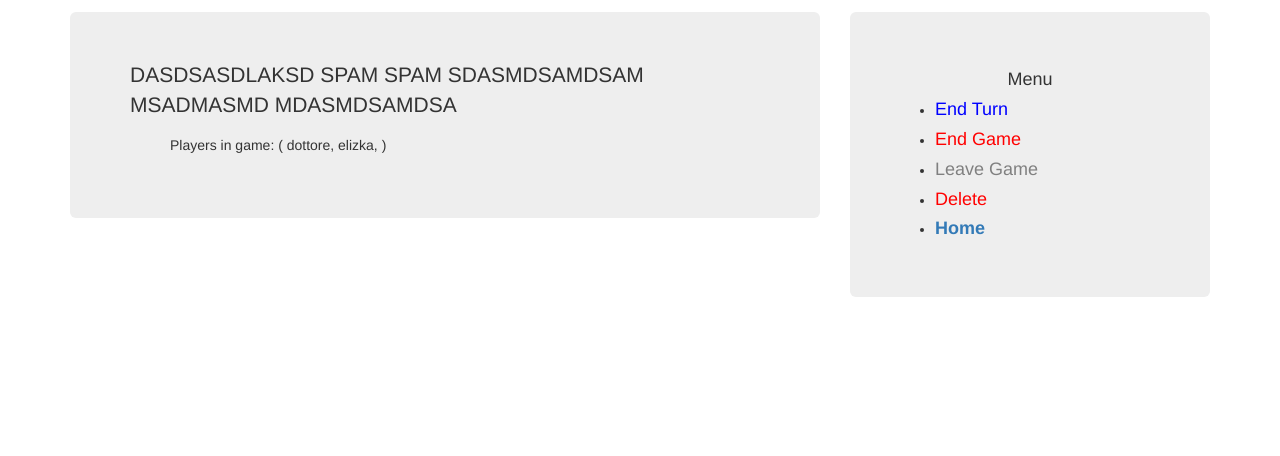
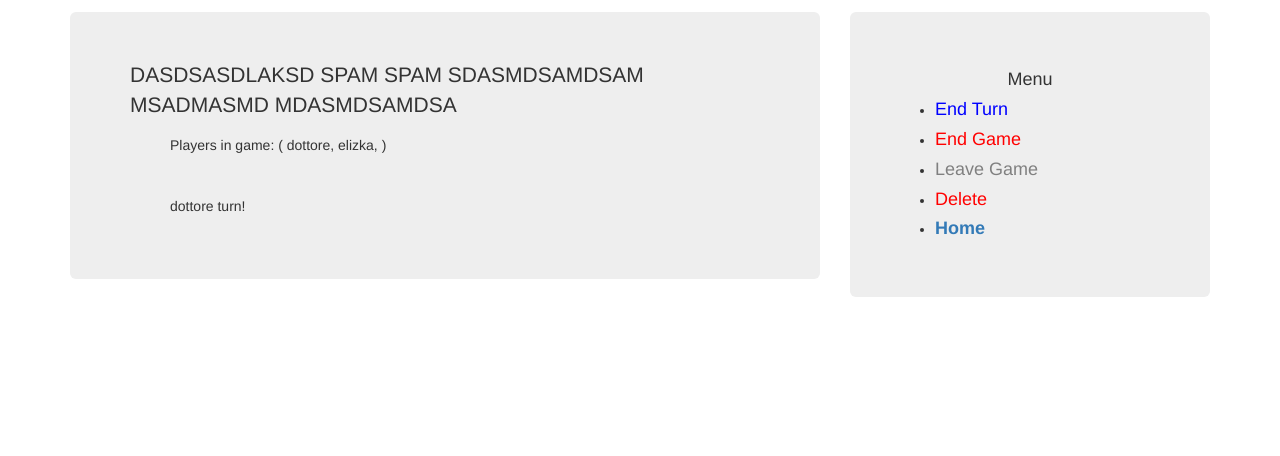
Before and after one commit to devvile/Minipoly, a Django app: page /game/1/ in a window 1280 px wide. Shown: the part 199-655 px from the top of the page. Run offline with Django 3.2, Linux system fonts and the light colour scheme; a user stored in the database is signed in; data comes from the database, SQL or seed files in the repository; both versions use the stored data as it was after the commit; some libraries are stand-ins or nearby versions.

Commit message:
przygotowanie tur

```diff
--- a/Nova_gra/game/models.py
+++ b/Nova_gra/game/models.py
@@ -13,6 +13,9 @@ class Game(models.Model):
     third_player = models.ForeignKey(Player, on_delete=models.CASCADE, related_name='trzeci', blank=True, null=True)
     forth_player = models.ForeignKey(Player, on_delete=models.CASCADE, related_name='czwarty', blank=True, null=True)
     who_is_playing = models.ManyToManyField(Player, related_name="guys_playing", blank=True)
+    turn = models.IntegerField(default=1)
+    turn_of_player = models.ForeignKey(Player, on_delete=models.CASCADE, related_name='czyja_tura', blank=True, null=True)
+    how_many_players=models.IntegerField(default=3)
 
 
 
--- a/Nova_gra/game/urls.py
+++ b/Nova_gra/game/urls.py
@@ -1,6 +1,6 @@
 
 from django.urls import path
-from .views import detail, new, delete_room, ready, game_start, game_end, game_join,game_leave
+from .views import detail, new, delete_room, ready, game_start, game_end, game_join,game_leave,game_end_turn
 
 urlpatterns = [
     path('<int:id>/', detail, name = 'detail'),
@@ -10,5 +10,6 @@ urlpatterns = [
     path('ready/<int:id>', ready, name ='player_ready'),
     path('start/<int:id>', game_start, name = 'game_start'),
     path('end/<int:id>', game_end, name = 'game_end'),
-    path('<int:id>/leave',game_leave,name='game_leave')
+    path('<int:id>/leave',game_leave,name='game_leave'),
+    path('<int:id>=end_turn', game_end_turn, name = 'game_end_turn'),
 ]
--- a/Nova_gra/game/views.py
+++ b/Nova_gra/game/views.py
@@ -95,6 +95,7 @@ def game_start(request, id):
             game.second_player = all_players[1]
             for i in game.who_is_ready.all():
                 game.who_is_playing.add(i)
+                game.turn_of_player = game.first_player
                 game.who_is_ready.remove(i)
             if w_pokoju >= 3:
                 game.third_player=all_players[2]
@@ -153,3 +154,9 @@ def game_leave(request, id):
             return redirect('detail', id=game.id)
     else:
         return redirect('detail', id=game.id)
+
+
+@login_required
+def game_end_turn(request, id):
+    game = Game.objects.get(id=id)
+    return redirect('detail', id=game.id)
--- a/Nova_gra/templates/game/detail.html
+++ b/Nova_gra/templates/game/detail.html
@@ -27,7 +27,9 @@ Welcome to Mini Game!
                 {% for player in players_playing %}
                 {{player}},
                 {% endfor %}
-        )
+
+        )<hr>
+             {{game.turn_of_player}} turn!
             {% else %}
             <li>Players Ready :{{game.players_ready}} ({% for player in players_ready %}
                 {{player}},
@@ -47,7 +49,7 @@ Welcome to Mini Game!
         <div class = 'row'><h4 style="text-align:center">Menu</h4>
         <ul>
             {% if player_in_game %}
-            <li><h4><a href ="{% url 'game_end' game.id%}"><span style ="color:blue; text-align:center;">End Turn</span></a></h4></li>
+            <li><h4><a href ="{% url 'game_end_turn' game.id%}"><span style ="color:blue; text-align:center;">End Turn</span></a></h4></li>
             <li><h4><a href ="{% url 'game_end' game.id%}"><span style ="color:red; text-align:center;">End Game</span></a></h4></li>
             <li><h4><a href ="{% url 'game_leave' game.id%}"><span style ="color:gray; text-align:center;">Leave Game</span></a></h4></li>
             {% elif  game.is_played %}
```
Also changed, not shown: Nova_gra/db.sqlite3, Nova_gra/game/migrations/0015_auto_20200513_1437.py (added), Nova_gra/game/migrations/0016_auto_20200513_1534.py (added), Nova_gra/game/migrations/0017_auto_20200513_1535.py (added), Nova_gra/game/migrations/0018_auto_20200513_1537.py (added), Nova_gra/game/migrations/0019_game_how_many_players.py (added).
